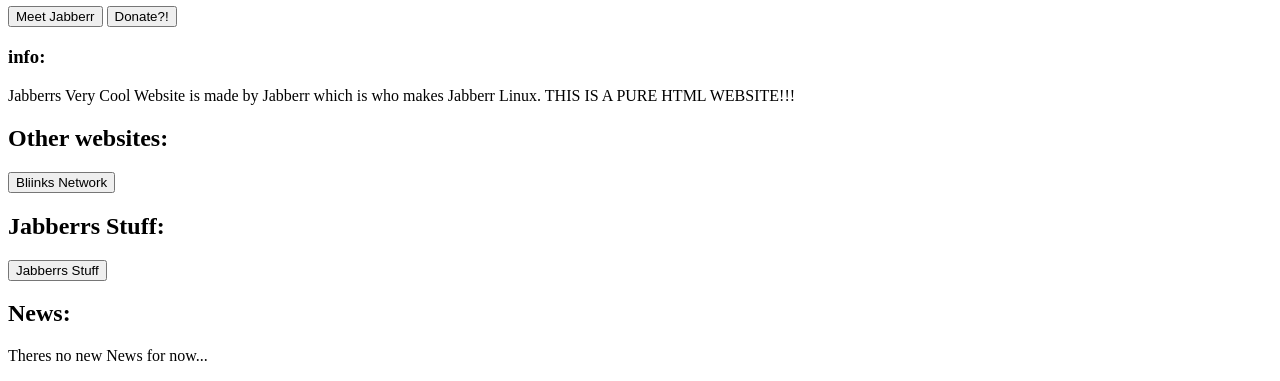
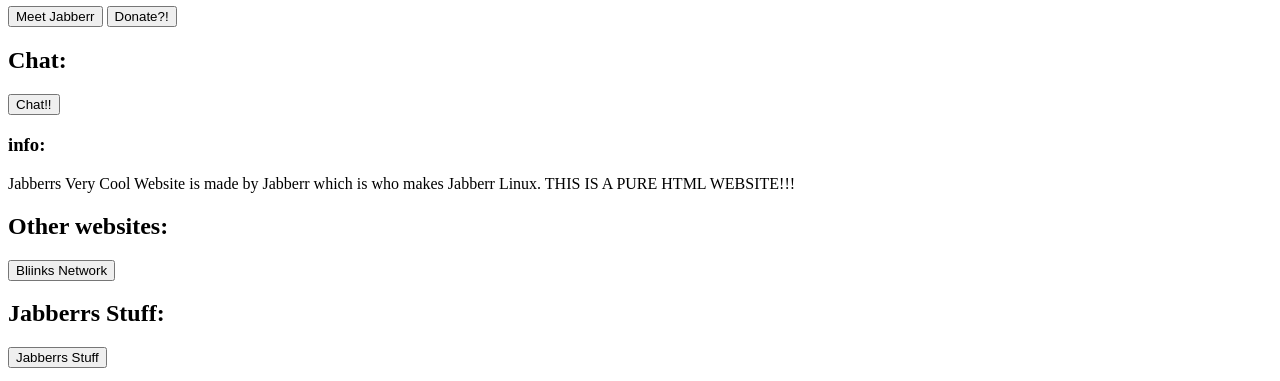
Before and after one commit to jabber403/Jabberrs-Very-Cool-Website, a website: page index.html in a window 1280 px wide. Shown: the part 60-441 px from the top of the page. Drawn offline with Linux system fonts and the light colour scheme.

Commit message:
added chat feature

```diff
--- a/index.html
+++ b/index.html
@@ -3,6 +3,11 @@
 <a href="./meetjabberr.html"><button>Meet Jabberr</button></a>
 
 <a href="https://www.venmo.com/u/Jabberrr"><button>Donate?!</button></a>
+
+<h2>Chat:</h2>
+<div>
+    <a href="chat.html"><button>Chat!!</button></a>
+</div>
 
 <h3>info:</h3>
 <div>
@@ -21,7 +26,7 @@
 
 <h2>News:</h2>
 <div>
-    <p>Theres no new News for now...</p>
+    <p>WE ADDED A CHATING FEATURE AND WERE WORKING ON A POSTING FEATURE!!!</p>
 </div>
 
 <h1>Jabberrs Socials:</h1>
```
